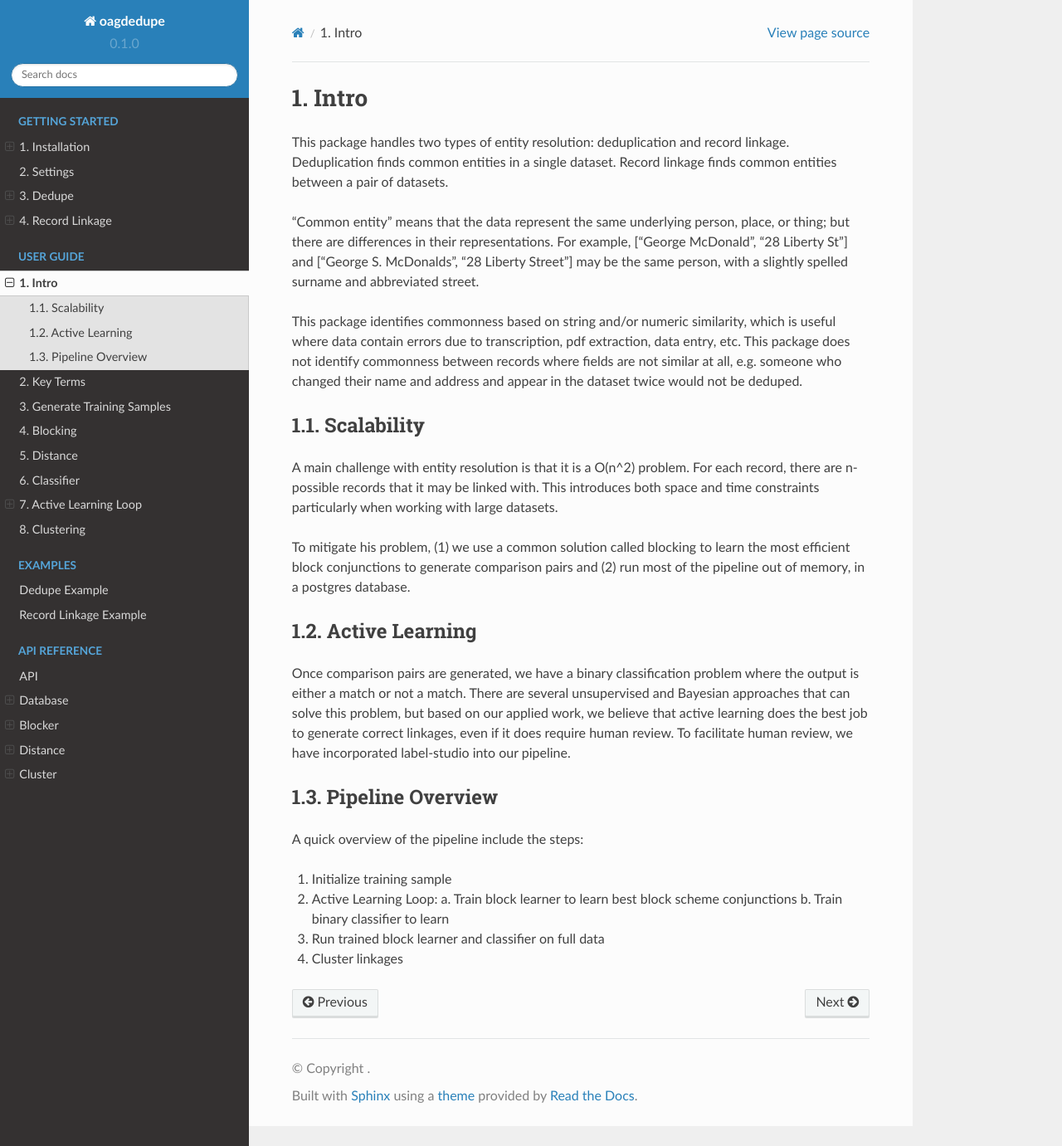
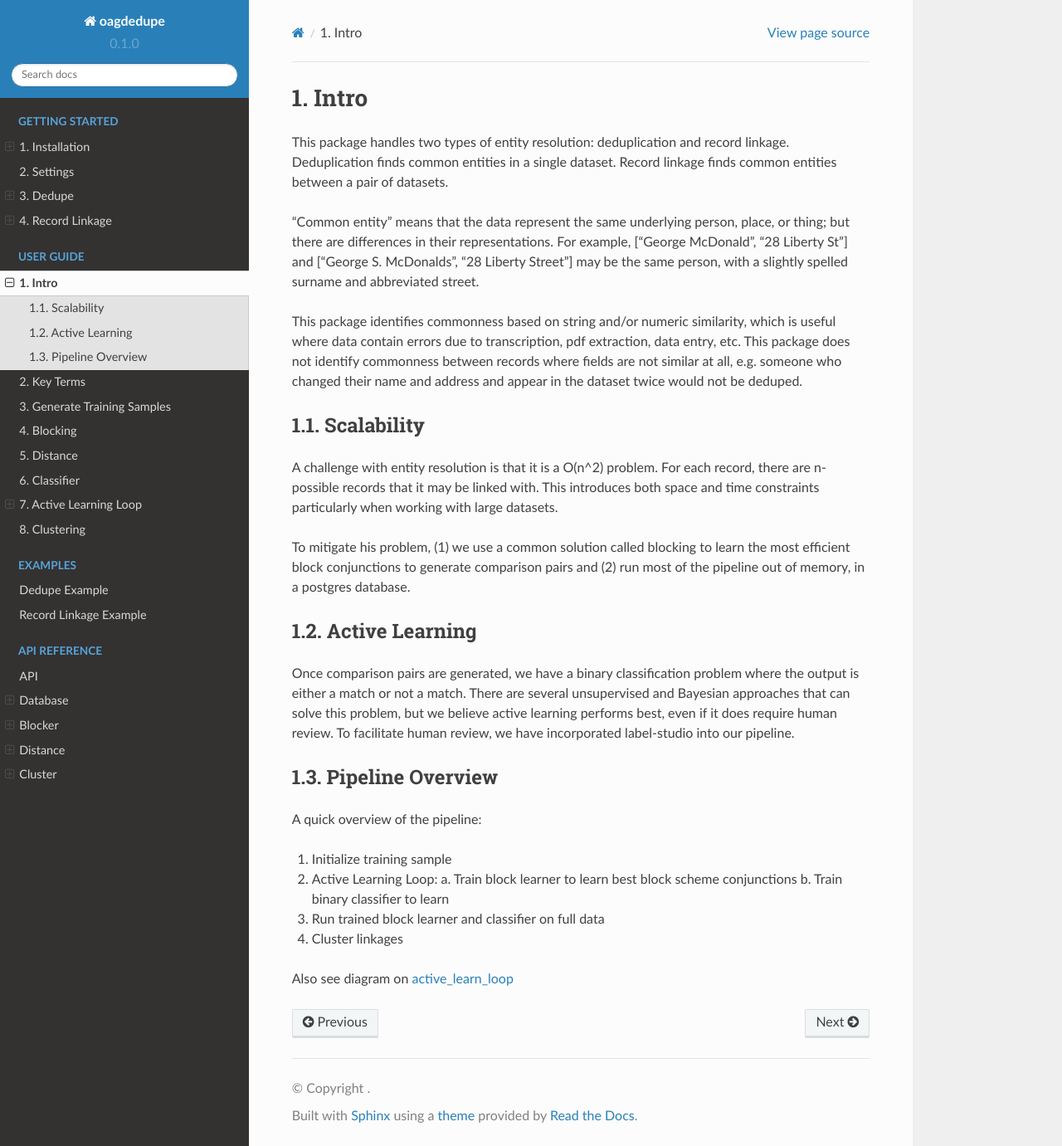
Before and after one commit to chansooligans/oagdedupe, a Sphinx documentation site: the page built from docs/source/userguide/intro.md, in a window 1280 px wide and 1381 px high. Shown: the whole window at 83% size. Built offline with Sphinx 7.4.7 and the Read the Docs theme 2.0.0, drawn with Linux system fonts in a browser that asks for light colours.

Commit message:
update ref

```diff
--- a/docs/source/userguide/intro.md
+++ b/docs/source/userguide/intro.md
@@ -1,24 +1,42 @@
 # Intro
 
-This package handles two types of entity resolution: deduplication and record linkage. Deduplication finds common entities in a single dataset. Record linkage finds common entities between a pair of datasets.
+This package handles two types of entity resolution: deduplication and record linkage.
+Deduplication finds common entities in a single dataset.
+Record linkage finds common entities between a pair of datasets.
 
-"Common entity" means that the data represent the same underlying person, place, or thing; but there are differences in their representations. For example, ["George McDonald", "28 Liberty St"] and ["George S. McDonalds", "28 Liberty Street"] may be the same person, with a slightly spelled surname and abbreviated street.
+"Common entity" means that the data represent the same underlying person, place, or thing;
+but there are differences in their representations. For example, ["George McDonald", "28 Liberty St"]
+and ["George S. McDonalds", "28 Liberty Street"] may be the same person,
+with a slightly spelled surname and abbreviated street.
 
-This package identifies commonness based on string and/or numeric similarity, which is useful where data contain errors due to transcription, pdf extraction, data entry, etc. This package does not identify commonness between records where fields are not similar at all, e.g. someone who changed their name and address and appear in the dataset twice would not be deduped.
+This package identifies commonness based on string and/or numeric similarity,
+which is useful where data contain errors due to transcription, pdf extraction,
+data entry, etc. This package does not identify commonness between records where
+fields are not similar at all, e.g. someone who changed their name and
+address and appear in the dataset twice would not be deduped.
 
 #### Scalability
 
-A main challenge with entity resolution is that it is a O(n^2) problem. For each record, there are n-possible records that it may be linked with. This introduces both space and time constraints particularly when working with large datasets.
+A challenge with entity resolution is that it is a O(n^2) problem.
+For each record, there are n-possible records that it may be linked with.
+This introduces both space and time constraints particularly when working
+with large datasets.
 
-To mitigate his problem, (1) we use a common solution called blocking to learn the most efficient block conjunctions to generate comparison pairs and (2) run most of the pipeline out of memory, in a postgres database.
+To mitigate his problem, (1) we use a common solution called blocking to learn
+the most efficient block conjunctions to generate comparison pairs and
+(2) run most of the pipeline out of memory, in a postgres database.
 
 #### Active Learning
 
-Once comparison pairs are generated, we have a binary classification problem where the output is either a match or not a match. There are several unsupervised and Bayesian approaches that can solve this problem, but based on our applied work, we believe that active learning does the best job to generate correct linkages, even if it does require human review. To facilitate human review, we have incorporated label-studio into our pipeline.
+Once comparison pairs are generated, we have a binary classification problem
+where the output is either a match or not a match. There are several
+unsupervised and Bayesian approaches that can solve this problem, but we believe
+active learning performs best, even if it does require human review.
+To facilitate human review, we have incorporated label-studio into our pipeline.
 
 #### Pipeline Overview
 
-A quick overview of the pipeline include the steps:
+A quick overview of the pipeline:
 
 1. Initialize training sample
 2. Active Learning Loop:
@@ -26,3 +44,5 @@
 	b. Train binary classifier to learn
 3. Run trained block learner and classifier on full data
 4. Cluster linkages
+
+Also see diagram on [active_learn_loop](active_learn_loop)
```
